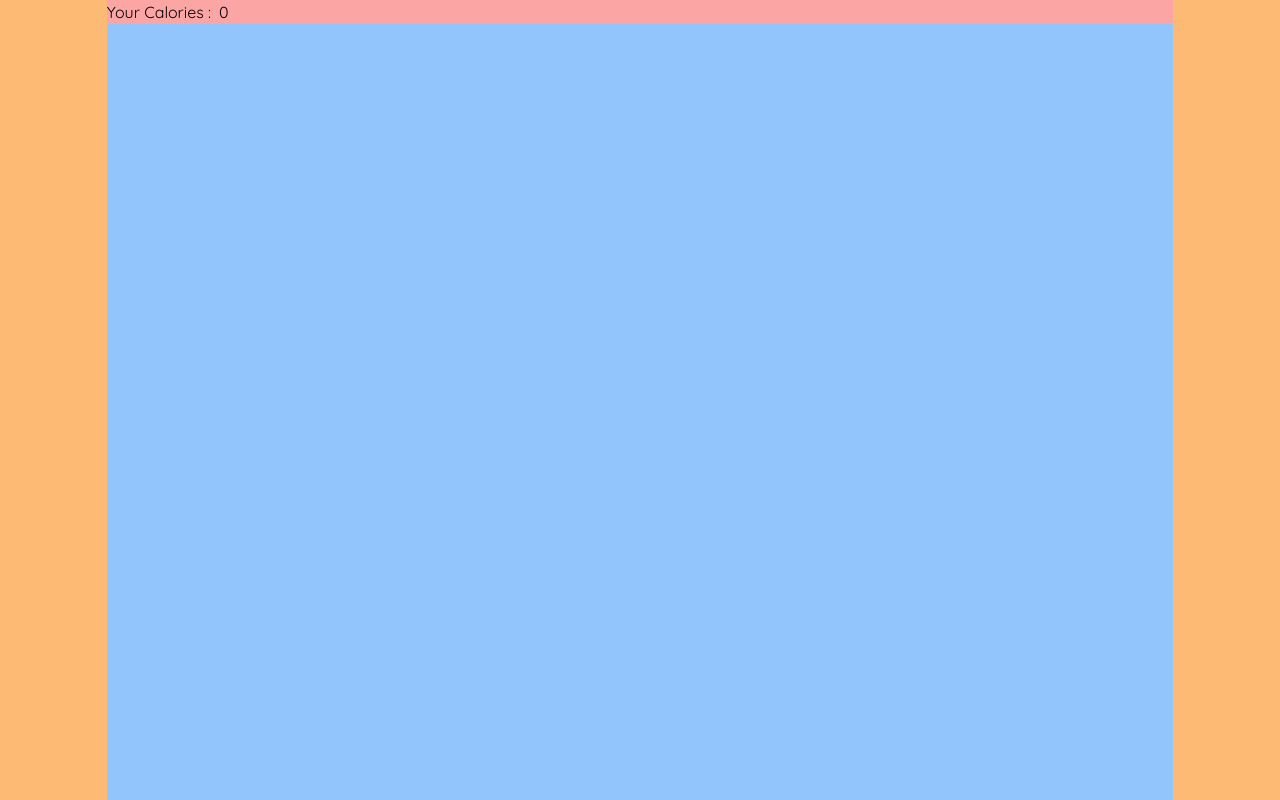
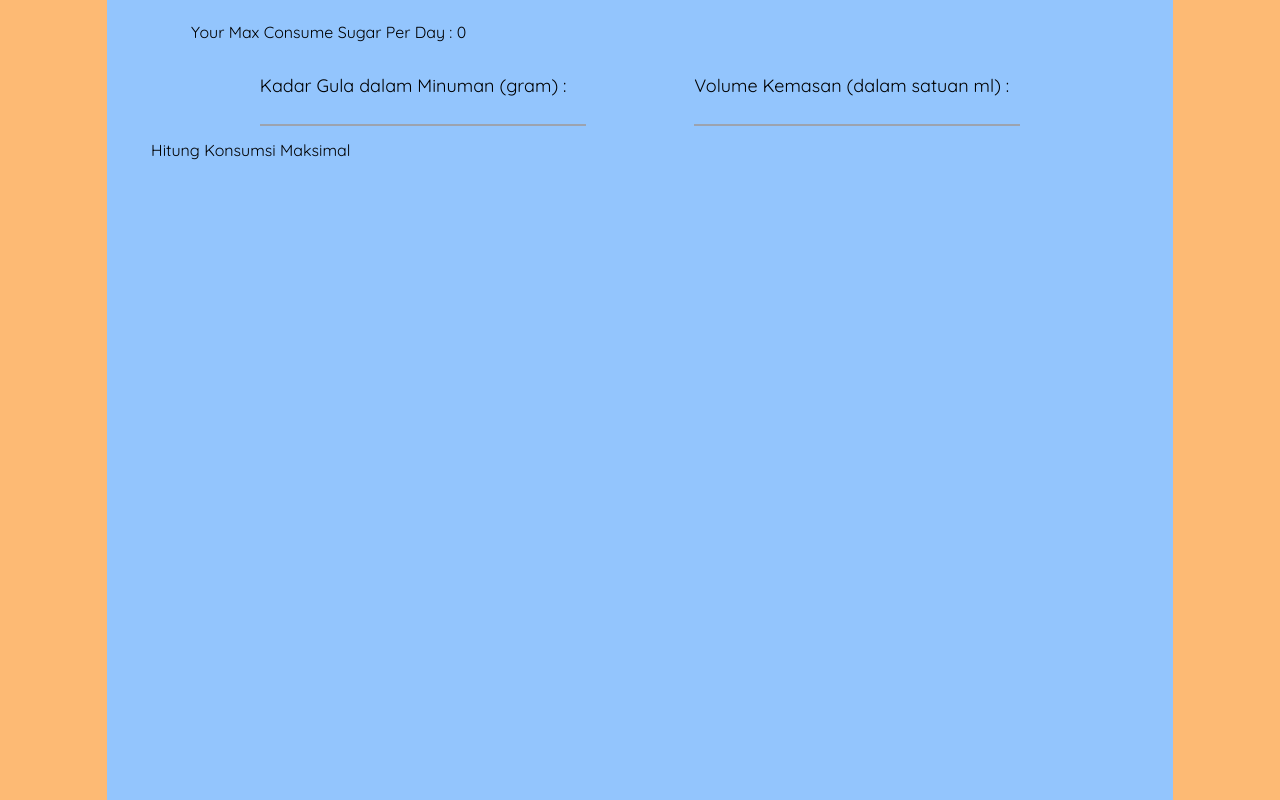
Before and after one commit to GaluhPncWirs/consumption-limit-for-packaged-beverages, a Next.js app: page /mainContent in a window 1280 px wide. Built offline with nearby package versions, Linux system fonts and the light colour scheme.

Commit message:
menambahkan style

```diff
--- a/src/app/calculateMaxSugar/page.tsx
+++ /dev/null
@@ -1,9 +0,0 @@
-export default function CalculateIntakeSugar() {
-  return (
-    <div>
-      <div>
-        <h1>hello world</h1>
-      </div>
-    </div>
-  );
-}
--- a/src/app/inputUser/page.tsx
+++ b/src/app/inputUser/page.tsx
@@ -91,10 +91,10 @@ export default function DisplayInputUser() {
   const bodyWeight = useRef<HTMLInputElement>(null);
   const activityLevel = useRef<HTMLSelectElement>(null);
   const healthStatus = useRef<HTMLSelectElement>(null);
-  const { setYourCalories } = useCalories();
+  const { setYourMaxSugar } = useCalories();
   const [modalBox, setModalBox] = useState(false);
 
-  function calculateCalories() {
+  function calculateMaxSugar() {
     const age = parseInt(ages.current?.value || "0");
     const weight = parseInt(bodyWeight.current?.value || "0");
     const height = parseFloat(bodyHeight.current?.value || "0");
@@ -133,7 +133,19 @@ export default function DisplayInputUser() {
     }
 
     const TDEE = BMR! * activityFactor;
-    setYourCalories(TDEE);
+    let maxSugarCalories;
+
+    // Sesuaikan berdasarkan status kesehatan
+    if (healthStatus.current?.value === "overweight") {
+      maxSugarCalories = TDEE * 0.08;
+    } else if (healthStatus.current?.value === "diabetic") {
+      maxSugarCalories = TDEE * 0.05;
+    } else {
+      maxSugarCalories = TDEE * 0.1;
+    }
+
+    const maxSugarPerGrams = maxSugarCalories / 4; // Karena 1 gram gula = 4 kalori
+    setYourMaxSugar(maxSugarPerGrams);
     // console.log("Kebutuhan Kalori Harian (TDEE):" + TDEE.toFixed(2));
   }
 
@@ -141,17 +153,16 @@ export default function DisplayInputUser() {
     <>
       <div className="w-full">
         <div>
-          {/* {yourCalories} */}
           <h1 className="text-center mb-5 text-xl font-bold">
             Penghitung Konsumsi Batas Aman Konsumsi Gula Harian{" "}
           </h1>
           <div className="bg-blue-300 rounded-lg py-5 px-3 max-w-xl mx-auto shadow-lg">
-            <div className="mb-5 text-center text-lg font-semibold">
+            {/* <div className="mb-5 text-center text-lg font-semibold">
               <h2>
                 silahkan inputkan di bawah ini agar bisa mengetahui berapa
                 kalori anda{" "}
               </h2>
-            </div>
+            </div> */}
             <form
               id="sugarForm"
               className="flex flex-col justify-center gap-4 ml-5"
@@ -256,7 +267,7 @@ export default function DisplayInputUser() {
               </div>
             </form>
             <div className="mt-4 mx-auto text-center max-w-20 rounded-md bg-slate-300 hover:bg-slate-400">
-              <button onClick={calculateCalories}>Hitung</button>
+              <button onClick={calculateMaxSugar}>Hitung</button>
             </div>
           </div>
           <div>{modalBox && <ModalBox setModalBox={setModalBox} />}</div>
@@ -265,13 +276,3 @@ export default function DisplayInputUser() {
     </>
   );
 }
-
-{
-  /* <label htmlFor="sugarContent">Kadar Gula dalam kemasan Minuman (dalam satuan gram) :</label>
-<input type="number" id="sugarContent" step="0.01" required/>
-
-<label htmlFor="volumeKemasan">volume kemasan (dalam satuan ml) :</label>
-<input type="number" id="volumeKemasan" step="0.01" required/>
-
-<button type="button" >Hitung Konsumsi Maksimal</button> */
-}
--- a/src/app/mainContent/page.tsx
+++ b/src/app/mainContent/page.tsx
@@ -3,15 +3,50 @@
 import { useCalories } from "@/context/useContex";
 
 export default function MainContent() {
-  const { yourCalories } = useCalories();
+  const { yourMaxSugar } = useCalories();
   return (
     <div className="bg-orange-300">
       <div className="w-5/6 bg-blue-300 mx-auto h-screen">
-        <div className="bg-red-300 flex">
-          <p className="mr-2">Your Calories : </p>
-          <h1>
-            {yourCalories.toLocaleString("id-ID", { maximumFractionDigits: 0 })}
-          </h1>
+        <div className="w-11/12 mx-auto">
+          <div className="pt-5 pl-10">
+            <p className="mr-2">
+              Your Max Consume Sugar Per Day :{" "}
+              <span>
+                {yourMaxSugar.toLocaleString("id-ID", {
+                  maximumFractionDigits: 0,
+                })}
+              </span>
+            </p>
+          </div>
+          <div className="mt-7">
+            <form action="" className="flex justify-evenly">
+              <div className="relative w-1/3 py-3">
+                <input
+                  type="number"
+                  id="sugarContent"
+                  step="0.01"
+                  required
+                  className="inputField peer"
+                />
+                <label htmlFor="sugarContent" className="labelText">
+                  Kadar Gula dalam Minuman (gram) :
+                </label>
+              </div>
+              <div className="relative w-1/3 py-3">
+                <input
+                  type="number"
+                  id="volumeKemasan"
+                  step="0.01"
+                  required
+                  className="inputField peer"
+                />
+                <label htmlFor="volumeKemasan" className="labelText">
+                  Volume Kemasan (dalam satuan ml) :
+                </label>
+              </div>
+            </form>
+            <button type="button">Hitung Konsumsi Maksimal</button>
+          </div>
         </div>
       </div>
     </div>
--- a/src/components/modalBox/page.tsx
+++ b/src/components/modalBox/page.tsx
@@ -4,7 +4,7 @@ import { useRouter } from "next/navigation";
 
 export default function ModalBox({ setModalBox }: any) {
   const { push } = useRouter();
-  const { yourCalories } = useCalories();
+  const { yourMaxSugar } = useCalories();
   function handleClick() {
     setModalBox(false);
     push("/mainContent");
@@ -12,13 +12,15 @@ export default function ModalBox({ setModalBox }: any) {
   return (
     <div>
       <div className="w-1/3 h-1/3 bg-slate-200 z-40 absolute top-1/3 right-1/3 rounded-lg flex flex-col justify-center items-center gap-5">
-        <h1 className="text-3xl font-bold">Your Calories</h1>
+        <h1 className="text-3xl font-bold">Your Max Consume Sugar</h1>
         <p className="font-semibold text-xl">
-          {yourCalories.toLocaleString("id-ID", { maximumFractionDigits: 0 })}{" "}
-          kkal/hari
+          {yourMaxSugar.toLocaleString("id-ID", { maximumFractionDigits: 0 })}{" "}
+          Gram Gula/Hari
         </p>
         <div className="bg-slate-300 py-1 px-4 rounded-lg mt-3">
-          <button onClick={handleClick}>oke</button>
+          <button onClick={handleClick} className="font-semibold text-lg">
+            oke
+          </button>
         </div>
       </div>
     </div>
--- a/src/context/useContex.tsx
+++ b/src/context/useContex.tsx
@@ -4,9 +4,9 @@ import { useContext, useState, createContext, ReactNode } from "react";
 const ContextCalories = createContext<any>(null);
 
 export function CaloriesProvider({ children }: { children: React.ReactNode }) {
-  const [yourCalories, setYourCalories] = useState<Number>(0);
+  const [yourMaxSugar, setYourMaxSugar] = useState<Number>(0);
   return (
-    <ContextCalories.Provider value={{ yourCalories, setYourCalories }}>
+    <ContextCalories.Provider value={{ yourMaxSugar, setYourMaxSugar }}>
       {children}
     </ContextCalories.Provider>
   );
```
